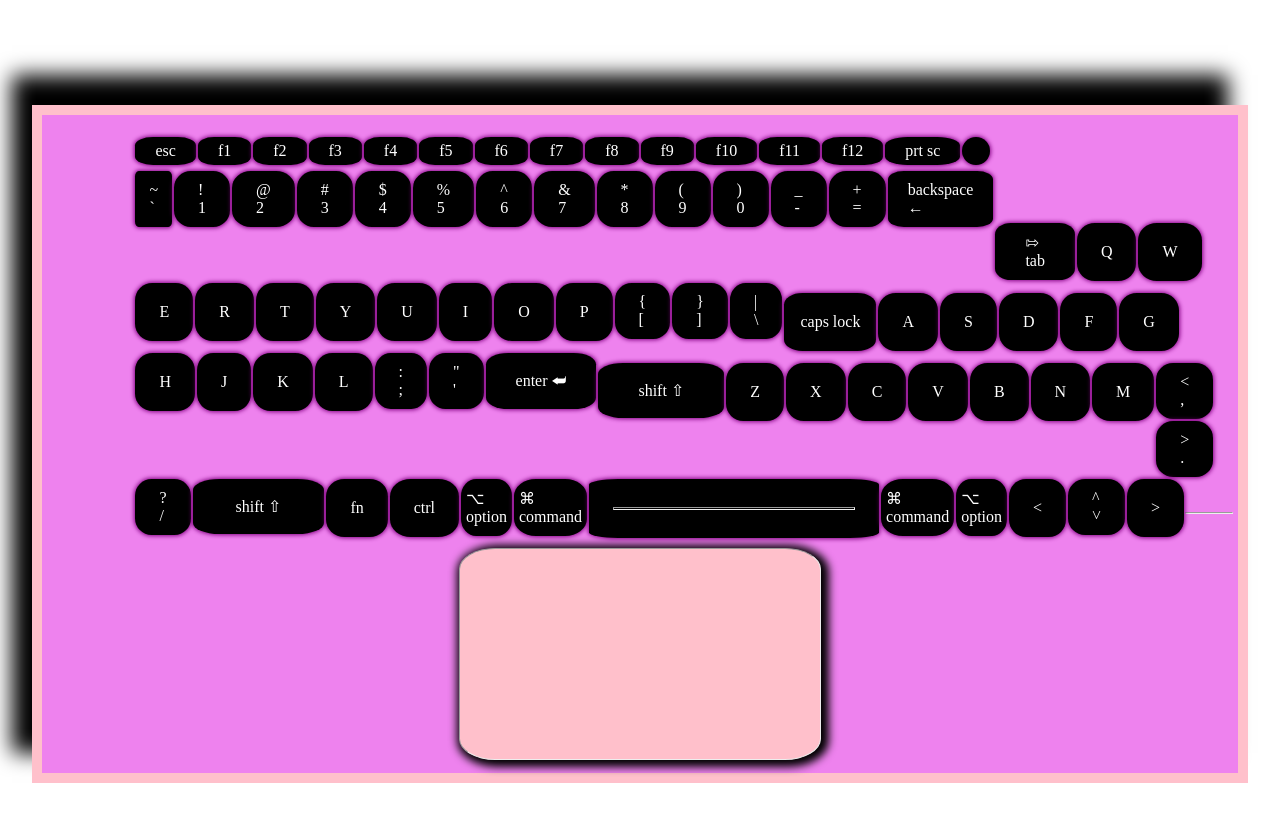
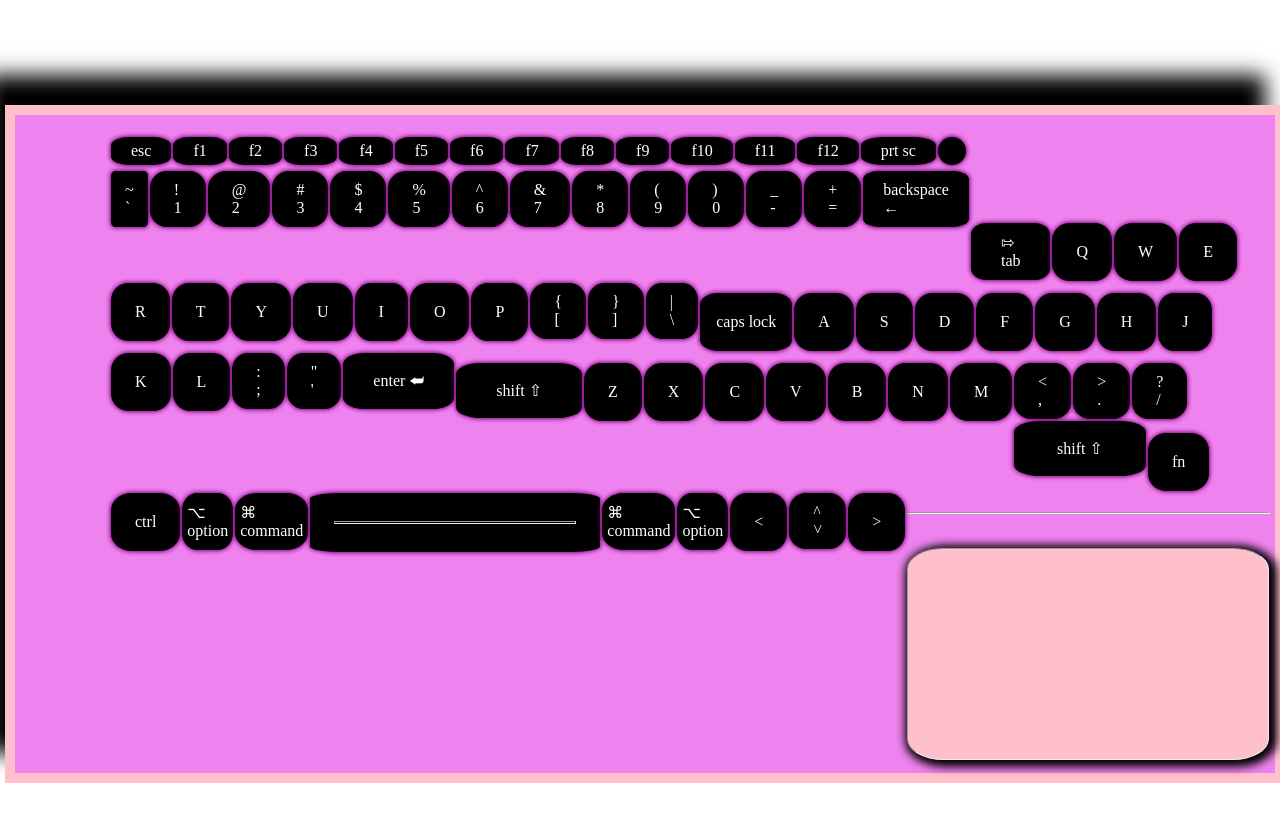
Before and after one commit to roy15simrn/keyboard, a plain HTML site: page keyboard.html in a window 1280 px wide. Drawn offline with Linux system fonts and the light colour scheme.

Commit message:
Update keyboard.css

```diff
--- a/keyboard.css
+++ b/keyboard.css
@@ -1,5 +1,5 @@
  body{
-       width:95%;    height:650px;                      margin:100px auto;
+       width:100%;    height:950px;                      margin:100px auto;
       padding:5px;                background-color:white;
   }
   li{
```
